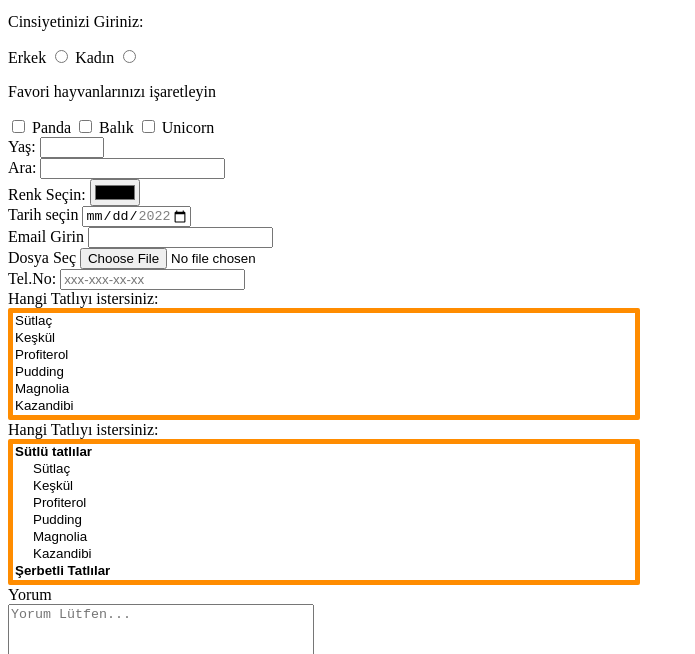
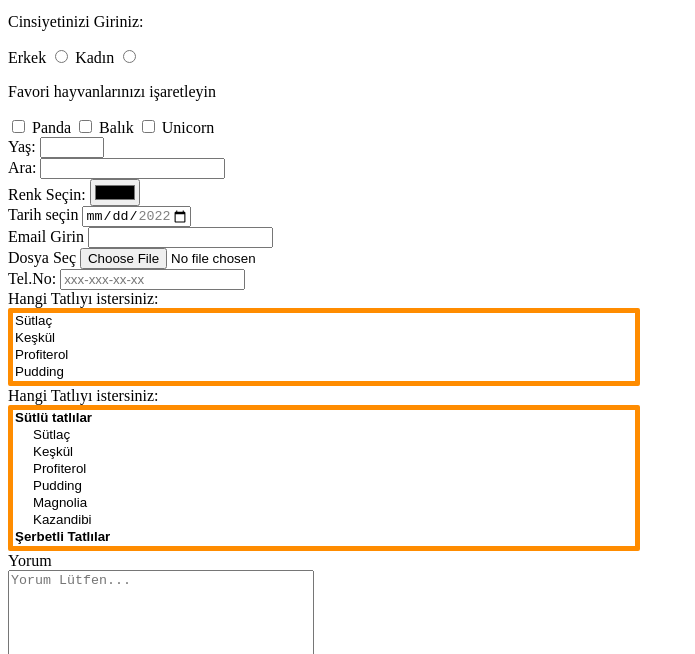
Before and after one commit to AliAksoyy/repo, a plain HTML site: page session-2/form.html in a window 1280 px wide. Shown: the part 146-800 px from the top of the page, without its empty margins (0-695 px from the left). Drawn offline with Linux system fonts and the light colour scheme.

Commit message:
last added

```diff
--- a/session-2/form.html
+++ b/session-2/form.html
@@ -105,7 +105,7 @@
         <div>
             <label for="seker">Hangi Tatlıyı istersiniz:</label>
             <br>
-            <select name="Seçilen Tatlı" id="seker" size="6" multiple>
+            <select name="Seçilen Tatlı" id="seker" multiple>
                 <option value="Sütlaç">Sütlaç</option>
                 <option value="Keşkül">Keşkül</option>
                 <option value="Profiterol">Profiterol</option>
```
